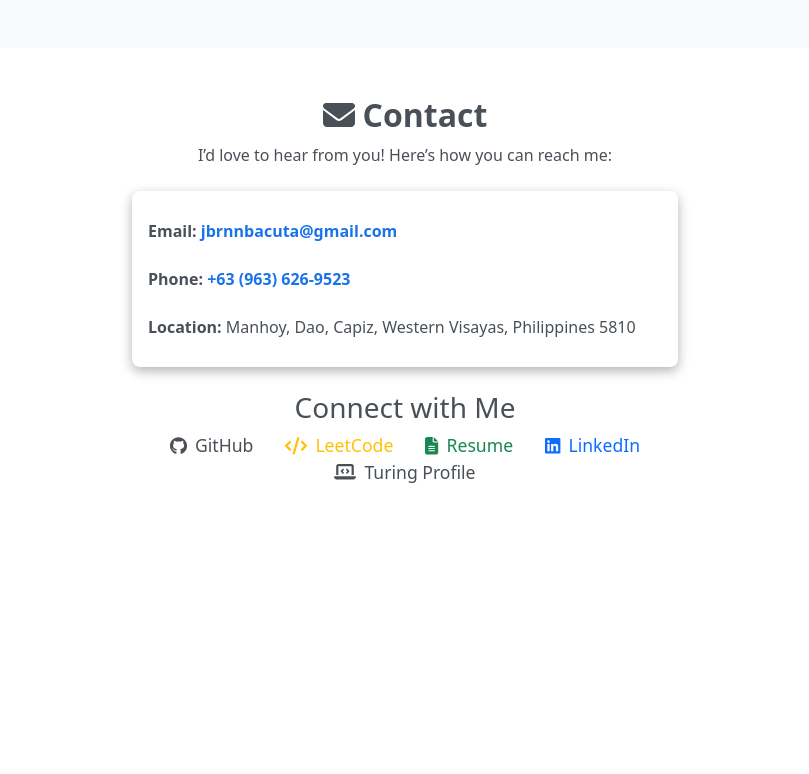
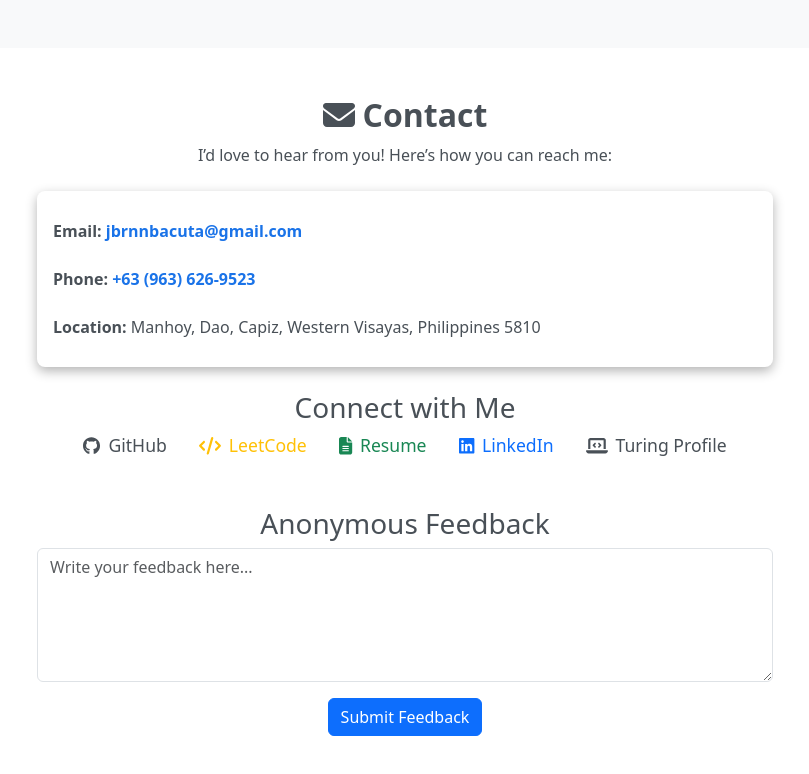
Before and after one commit to DrStrange24/Portfolio, a React (Create React App) app: page / in a window 1280 px wide. Shown: the part 6040-6814 px from the top of the page, without its empty margins (235-1044 px from the left). Before the commit the page ends 6589 px from the top, so only its background shows below. Built offline with nearby package versions, Linux system fonts and the light colour scheme.

Commit message:
contact section: add anonymous feedback

```diff
--- a/package.json
+++ b/package.json
@@ -3,6 +3,7 @@
   "version": "0.1.0",
   "private": true,
   "dependencies": {
+    "@emailjs/browser": "^4.4.1",
     "@fortawesome/fontawesome-svg-core": "^6.7.0",
     "@fortawesome/free-brands-svg-icons": "^6.7.0",
     "@fortawesome/free-solid-svg-icons": "^6.7.0",
--- a/src/components/Contact.tsx
+++ b/src/components/Contact.tsx
@@ -1,4 +1,13 @@
-import { Container, Row, Col, ListGroup } from "react-bootstrap";
+import { useState } from "react";
+import {
+  Container,
+  Row,
+  Col,
+  ListGroup,
+  Form,
+  Button,
+  Alert,
+} from "react-bootstrap";
 import { socialLinks } from "../data";
 import { FontAwesomeIcon } from "@fortawesome/react-fontawesome";
 import {
@@ -8,13 +17,14 @@ import {
   faLaptopCode,
 } from "@fortawesome/free-solid-svg-icons";
 import { faLinkedin, faGithub } from "@fortawesome/free-brands-svg-icons";
+import emailjs from "@emailjs/browser";
 
 export const Contact = () => {
   return (
     <section id="contact" className="contact-section py-5">
       <Container>
         <Row>
-          <Col md={8} lg={6} className="mx-auto text-center">
+          <Col md={8} lg={8} className="mx-auto text-center">
             <h2>
               <FontAwesomeIcon icon={faEnvelope} className="me-2" />
               Contact
@@ -98,9 +108,73 @@ export const Contact = () => {
                 </li>
               </ul>
             </div>
+            <AnonymousFeedback />
           </Col>
         </Row>
       </Container>
     </section>
   );
 };
+
+const AnonymousFeedback = () => {
+  const [feedback, setFeedback] = useState("");
+  const [status, setStatus] = useState<"success" | "error" | null>(null);
+
+  const handleSubmit = (event: React.FormEvent) => {
+    event.preventDefault();
+
+    if (!feedback.trim()) {
+      alert("Please provide your feedback.");
+      return;
+    }
+
+    const templateParams = {
+      feedback,
+    };
+
+    emailjs.send("", "", templateParams, "").then(
+      () => {
+        setStatus("success");
+        setFeedback("");
+      },
+      () => {
+        setStatus("error");
+      }
+    );
+  };
+
+  return (
+    <div className="mt-5">
+      <h3>Anonymous Feedback</h3>
+      <Row className="justify-content-center">
+        <Col>
+          <Form onSubmit={handleSubmit}>
+            <Form.Group className="mb-3" controlId="feedback">
+              <Form.Control
+                as="textarea"
+                rows={5}
+                placeholder="Write your feedback here..."
+                value={feedback}
+                onChange={(event) => setFeedback(event.target.value)}
+              />
+            </Form.Group>
+            <Button type="submit" variant="primary">
+              Submit Feedback
+            </Button>
+          </Form>
+
+          {status === "success" && (
+            <Alert variant="success" className="mt-3">
+              Thank you! Your feedback has been sent.
+            </Alert>
+          )}
+          {status === "error" && (
+            <Alert variant="danger" className="mt-3">
+              Oops! Something went wrong. Please try again.
+            </Alert>
+          )}
+        </Col>
+      </Row>
+    </div>
+  );
+};
```
Also changed, not shown: 1 other file (tests, documents, lock files or other folders).
